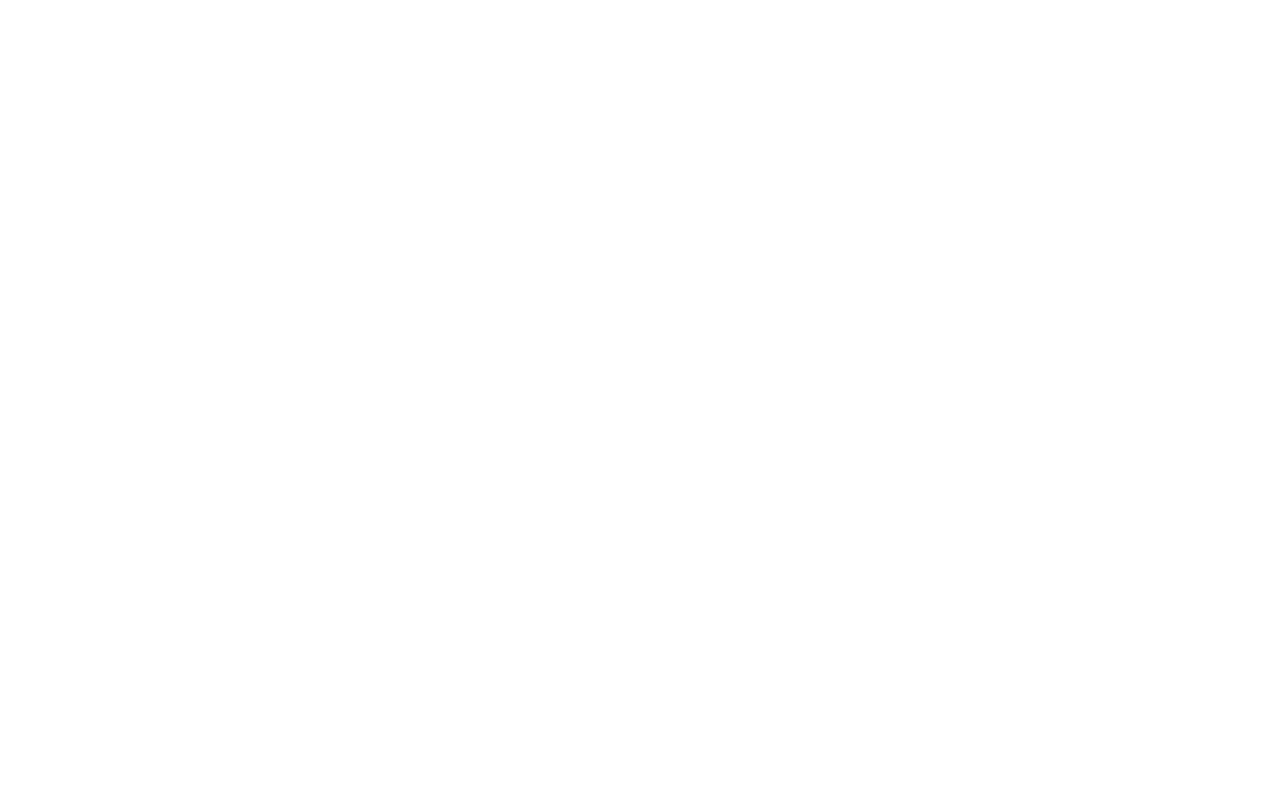
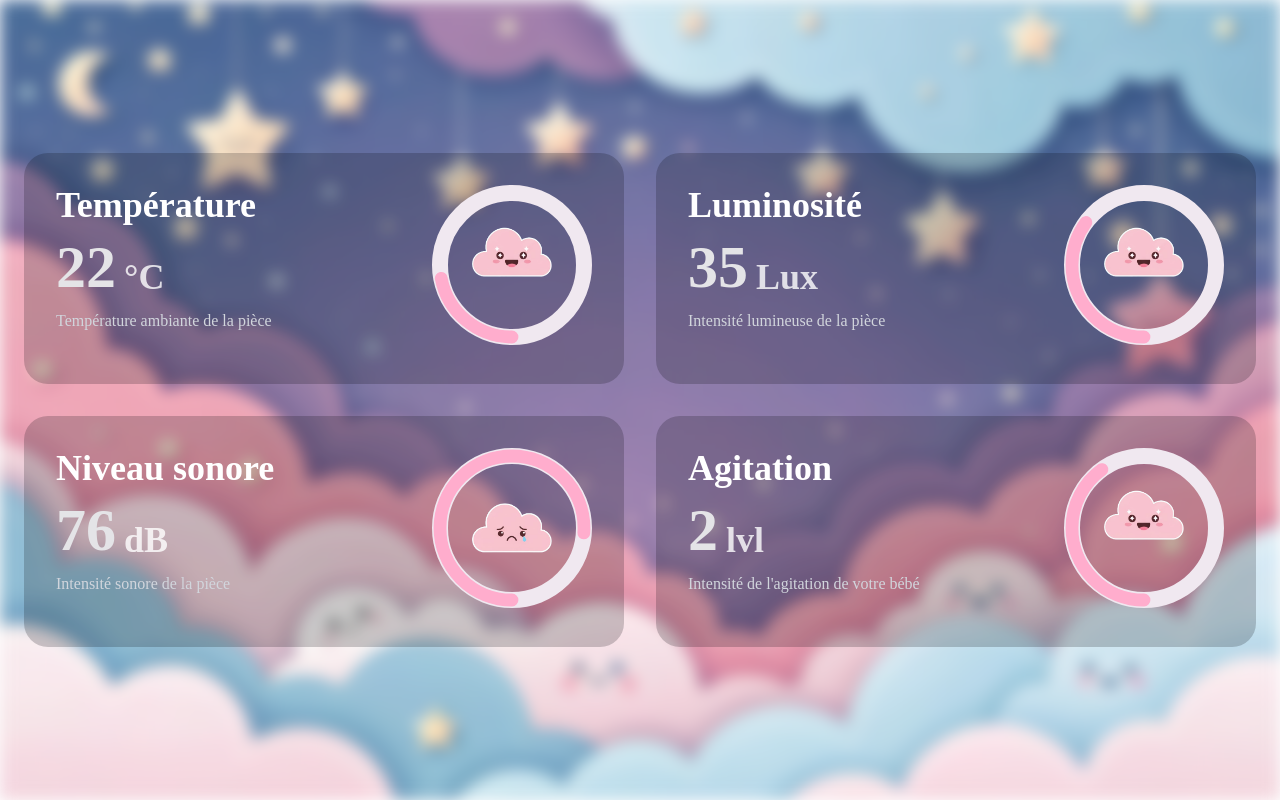
Before and after one commit to CleanBytes/CleanBytes-bebi-application-ui, a React (Vite) app: page /live in a window 1280 px wide. Built offline with nearby package versions, Linux system fonts and the light colour scheme.

Commit message:
Add SensorStatCard layout with BackgroundSkyNight

```diff
--- a/src/components/pages/DashboardPage.tsx
+++ b/src/components/pages/DashboardPage.tsx
@@ -1,6 +1,55 @@
+import BackgroundSkyNight from "../atoms/BackgroundSkyNight";
+import SensorStatCard from "../organisms/SensorStatCard";
+import MilkDoseHistoryCard from "../organisms/MilkDoseHistoryCard";
 
 const DashboardPage = () => {
+
     return (<>
+        <BackgroundSkyNight/>
+
+        <main className="flex justify-center items-start lg:items-center min-h-screen">
+            <div className="w-full max-w-7xl flex flex-col gap-y-10 m-4 md:m-6">
+                <div className="grid grid-cols-1 lg:grid-cols-2 flex-row gap-4 sm:gap-6 lg:gap-8">
+                    <SensorStatCard
+                        title="Température"
+                        description="Température ambiante de la pièce"
+                        max={100}
+                        value={22}
+                        unit="&deg;C"
+                        optimalValueMin={20}
+                        optimalValueMax={24}
+                    />
+                    <SensorStatCard
+                        title="Luminosité"
+                        description="Intensité lumineuse de la pièce"
+                        max={100}
+                        value={35}
+                        unit="Lux"
+                        optimalValueMin={35}
+                        optimalValueMax={50}
+                    />
+                    <SensorStatCard
+                        title="Niveau sonore"
+                        description="Intensité sonore de la pièce"
+                        max={100}
+                        value={76}
+                        unit="dB"
+                        optimalValueMin={20}
+                        optimalValueMax={30}
+                    />
+                    <SensorStatCard
+                        title="Agitation"
+                        description="Intensité de l'agitation de votre bébé"
+                        max={5}
+                        value={2}
+                        unit="lvl"
+                        optimalValueMin={1}
+                        optimalValueMax={2}
+                    />
+                </div>
+
+            </div>
+        </main>
 
     </>);
 }
```
